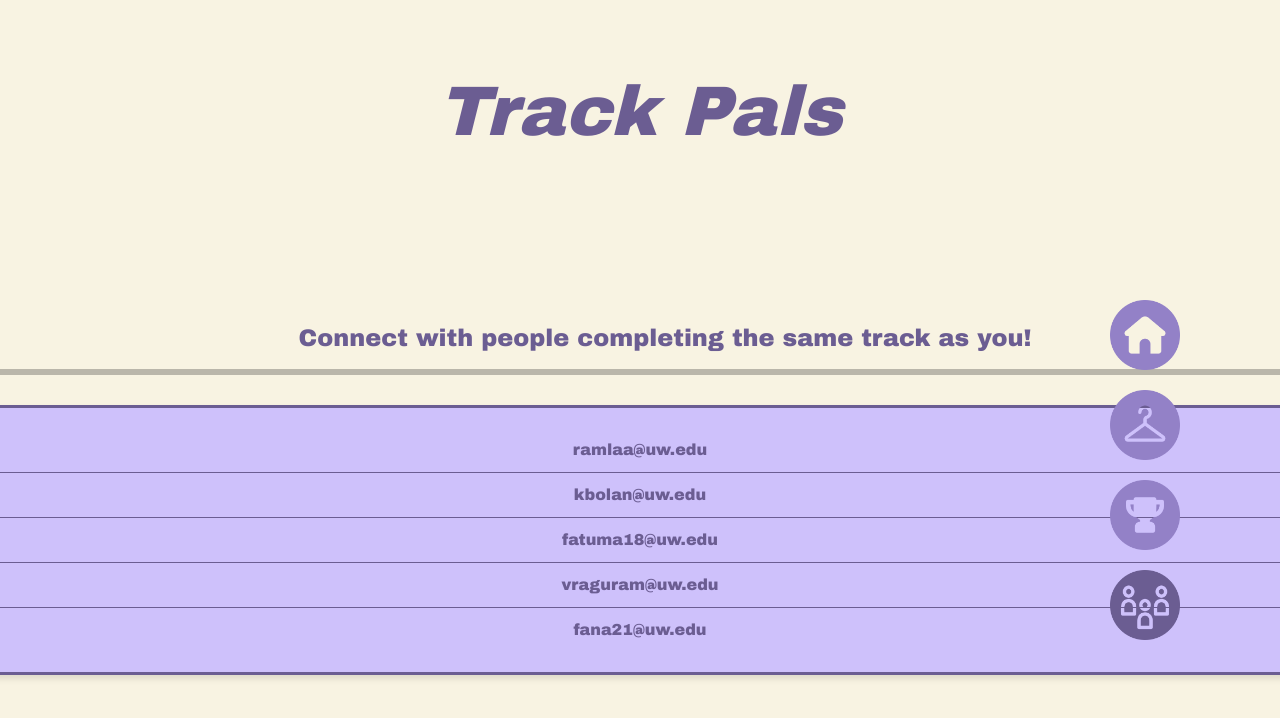
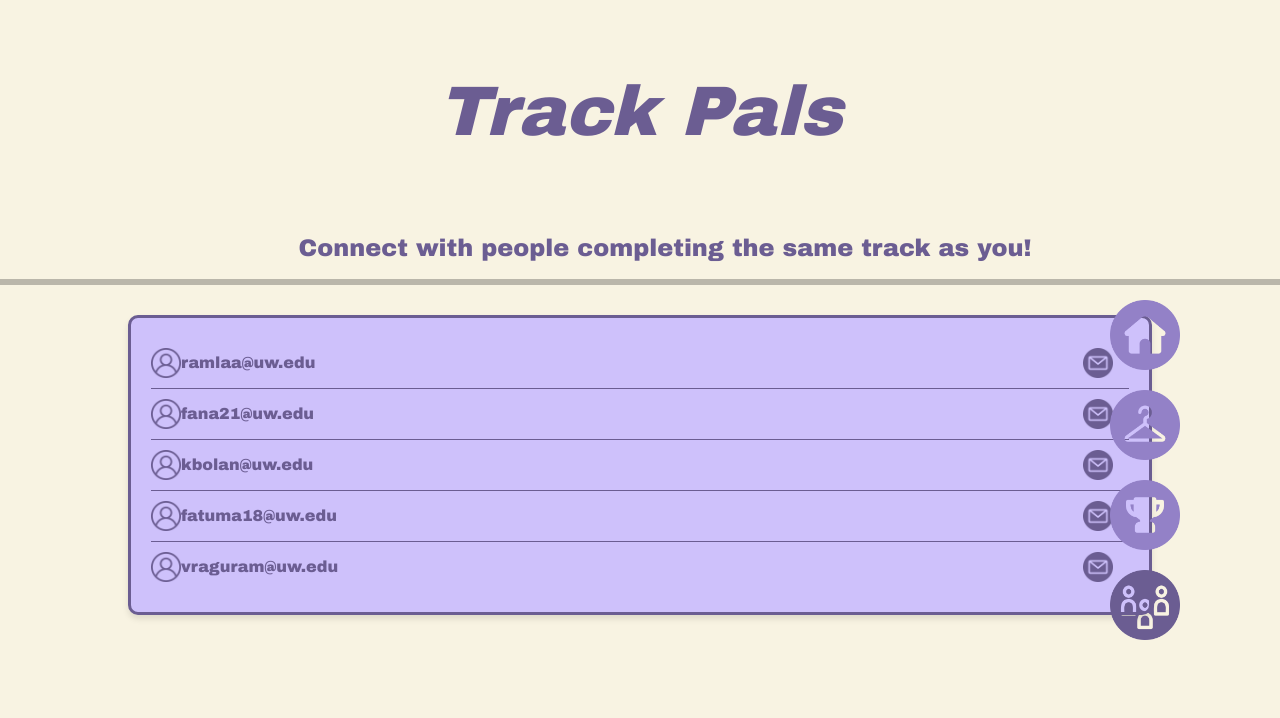
Before and after one commit to kiannabolante/huskypal, a React (Create React App) app in the folder clients/: page /user/pal in a window 1280 px wide. Shown: the top 718 px of the page. Built offline with nearby package versions, Linux system fonts and the light colour scheme.

Commit message:
trackpal page

```diff
--- a/clients/src/components/TrackPal.css
+++ b/clients/src/components/TrackPal.css
@@ -23,6 +23,11 @@ body {
     font-style: italic;
     font-weight: lighter;
     color: #6B5D92;
+    margin-bottom: 10px;
+  }
+
+  section h4 {
+    margin-top: 0;
   }
 
   /* Style for the rectangular box */
@@ -31,7 +36,9 @@ body {
     border-radius: 10px; /* the curved corners */
     border: solid #6B5D92;
     padding: 20px;
-    margin: 30px 0;
+    margin: 30px auto;
+    width: 80vw;
+    max-width: 90%;
     box-shadow: 0px 4px 6px rgba(0, 0, 0, 0.1);
   }
 
@@ -43,10 +50,31 @@ body {
   }
 
   .emailItem {
+    display: flex;
+    align-items: center;
     padding: 10px 0;
     border-bottom: 1px solid #6B5D92; /* the lines in between */
+}
+.userIcon {
+    width: 30px;
+    height: auto;
+}
+
+.emailIcon {
+    margin-left: auto;
+    margin-right: 16px;
+    width: 30px;
+    height: auto;
 }
 
 .emailItem:last-child {
   border-bottom: none;
 }
+.emailItem a {
+    display: flex;
+    align-items: center;
+    width: 100%;
+    text-decoration: none;
+    color: inherit;
+    cursor: pointer;
+  }
--- a/clients/src/components/TrackPal.jsx
+++ b/clients/src/components/TrackPal.jsx
@@ -7,12 +7,15 @@ import activatedPals from "../images/nav-bar/activatedPals.png";
 import deactivatedLevels from "../images/nav-bar/deactivatedLevels.png";
 import deactivatedCloset from "../images/nav-bar/deactivatedCloset.png";
 
+import user from "../images/Pal-images/user.png";
+import email from "../images/Pal-images/email.png";
+
 const emailNames = [
     'ramlaa@uw.edu',
+    'fana21@uw.edu',
     'kbolan@uw.edu',
     'fatuma18@uw.edu',
     'vraguram@uw.edu',
-    'fana21@uw.edu',
   ];
 
 const TrackPal = () => {
@@ -27,8 +30,12 @@ const TrackPal = () => {
       {/* List of Pals */}
       <div className="emailListContainer">
         <ul className="emailList">
-          {emailNames.map((email, index) => (
-            <li key={index} className="emailItem">{email}</li>
+          {emailNames.map((emailAddress, index) => (
+            <li key={index} className="emailItem">
+                <img src={user} alt="User Icon" className="icon userIcon" />
+                {emailAddress}
+                <img src={email} alt="Email Icon" className="icon emailIcon" />
+            </li>
           ))}
         </ul>
       </div>
```
Also changed, not shown: clients/src/images/Pal-images/email.png (added), clients/src/images/Pal-images/user.png (added).
